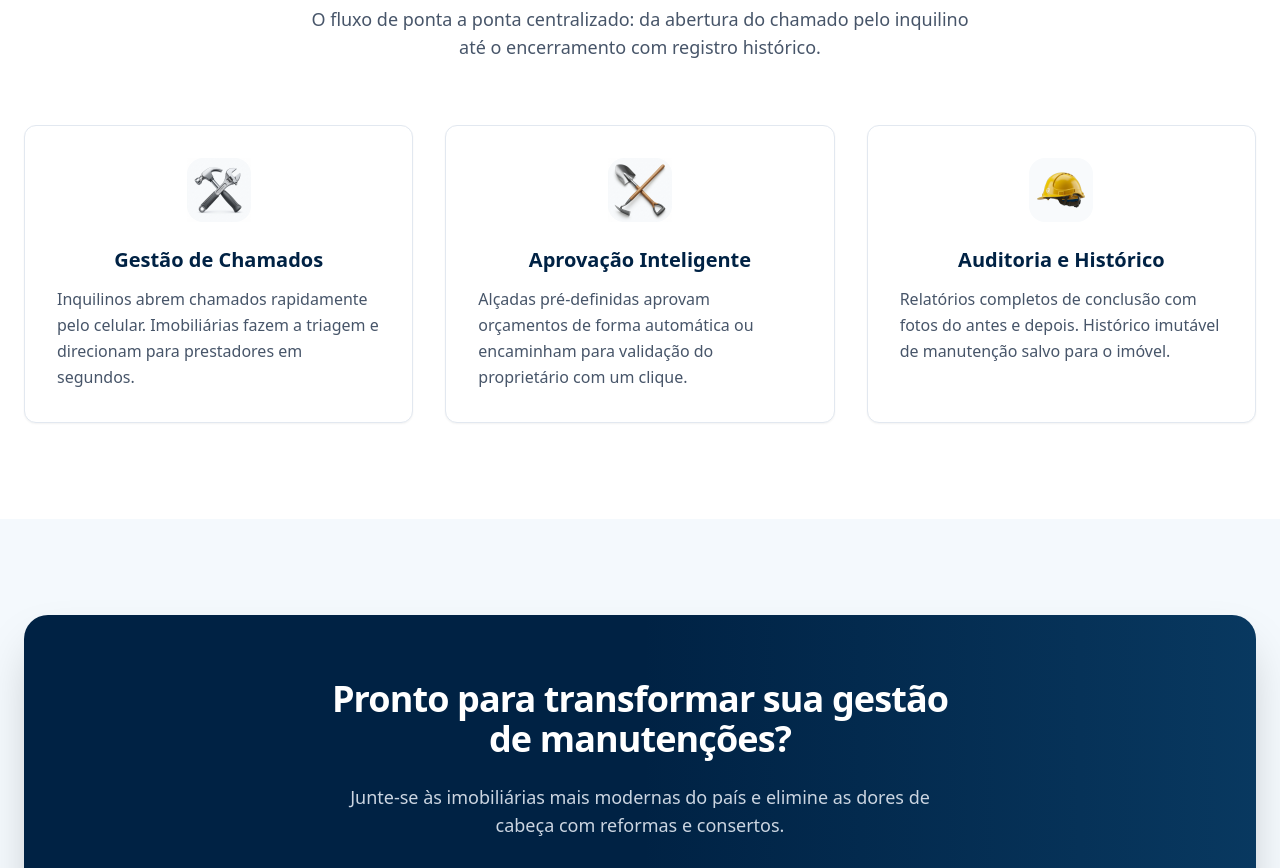
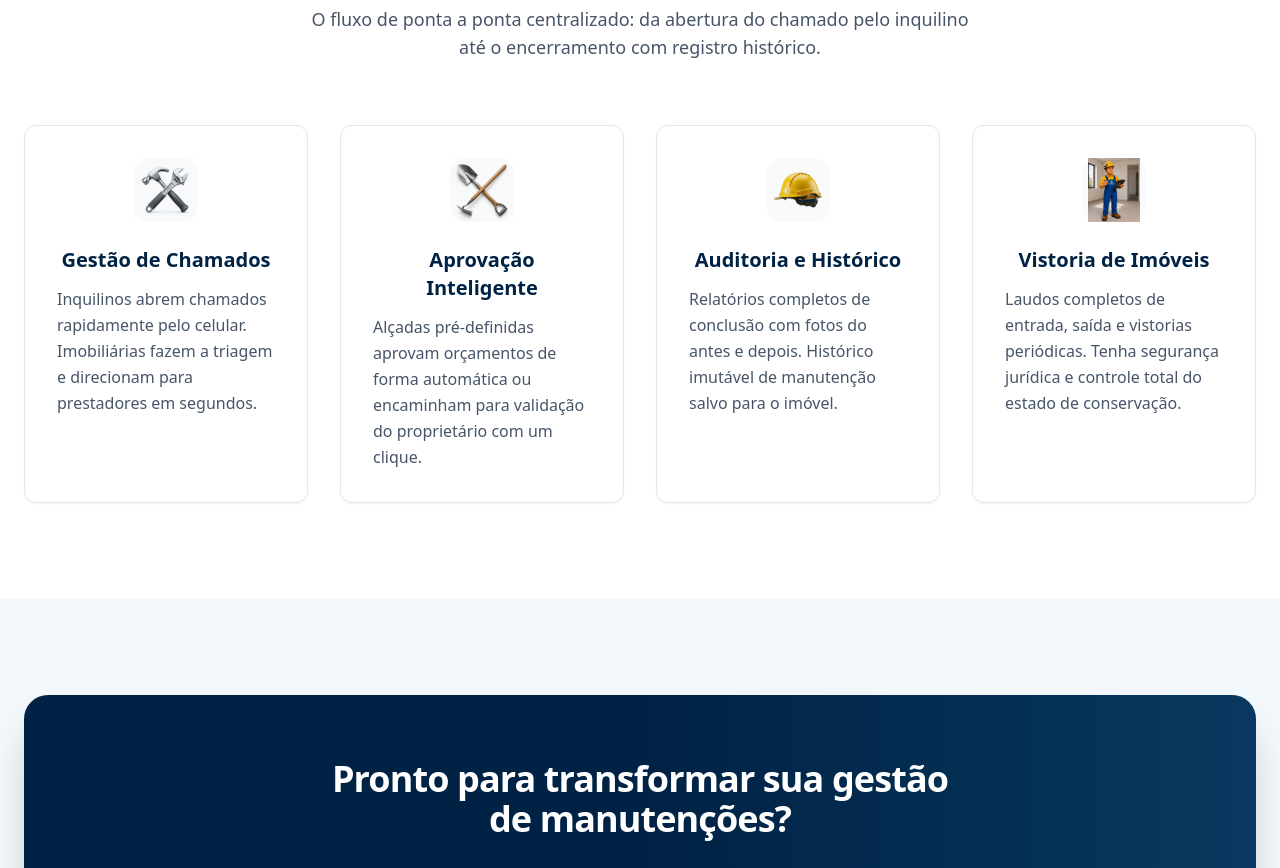
Before and after one commit to adrianofroelich/occasio-imb, a React (Vite) app: page / in a window 1280 px wide. Shown: the part 1000-1868 px from the top of the page. Built offline with nearby package versions, Linux system fonts and the light colour scheme; no server answers.

Commit message:
feat: adiciona card de vistoria de imóveis à landing page

```diff
--- a/src/pages/Home.tsx
+++ b/src/pages/Home.tsx
@@ -68,7 +68,7 @@ export default function Home() {
             </p>
           </div>
 
-          <div className="grid gap-8 md:grid-cols-2 lg:grid-cols-3">
+          <div className="grid gap-8 md:grid-cols-2 lg:grid-cols-4">
             <Card className="border-slate-200 shadow-sm hover:shadow-xl hover:border-occasio-blue/30 transition-all group overflow-hidden">
               <CardContent className="p-8">
                 <div className="flex justify-center mb-6">
@@ -97,7 +97,7 @@ export default function Home() {
               </CardContent>
             </Card>
 
-            <Card className="border-slate-200 shadow-sm hover:shadow-xl hover:border-occasio-blue/30 transition-all group overflow-hidden md:col-span-2 lg:col-span-1">
+            <Card className="border-slate-200 shadow-sm hover:shadow-xl hover:border-occasio-blue/30 transition-all group overflow-hidden">
               <CardContent className="p-8">
                 <div className="flex justify-center mb-6">
                   <div className="inline-flex h-16 w-16 items-center justify-center rounded-2xl bg-slate-50 group-hover:bg-occasio-blue/10 transition-colors">
@@ -107,6 +107,20 @@ export default function Home() {
                 <h3 className="mb-3 text-xl font-bold text-occasio-navy text-center">Auditoria e Histórico</h3>
                 <p className="text-slate-600 leading-relaxed">
                   Relatórios completos de conclusão com fotos do antes e depois. Histórico imutável de manutenção salvo para o imóvel.
+                </p>
+              </CardContent>
+            </Card>
+
+            <Card className="border-slate-200 shadow-sm hover:shadow-xl hover:border-occasio-blue/30 transition-all group overflow-hidden">
+              <CardContent className="p-8">
+                <div className="flex justify-center mb-6">
+                  <div className="inline-flex h-16 w-16 items-center justify-center rounded-2xl bg-slate-50 group-hover:bg-occasio-blue/10 transition-colors">
+                    <img src="/Personagem10.png" alt="Vistoria de Imóveis" className="w-16 h-16 object-contain group-hover:scale-110 transition-transform" />
+                  </div>
+                </div>
+                <h3 className="mb-3 text-xl font-bold text-occasio-navy text-center">Vistoria de Imóveis</h3>
+                <p className="text-slate-600 leading-relaxed">
+                  Laudos completos de entrada, saída e vistorias periódicas. Tenha segurança jurídica e controle total do estado de conservação.
                 </p>
               </CardContent>
             </Card>
```
Also changed, not shown: public/Personagem10.png (added).
